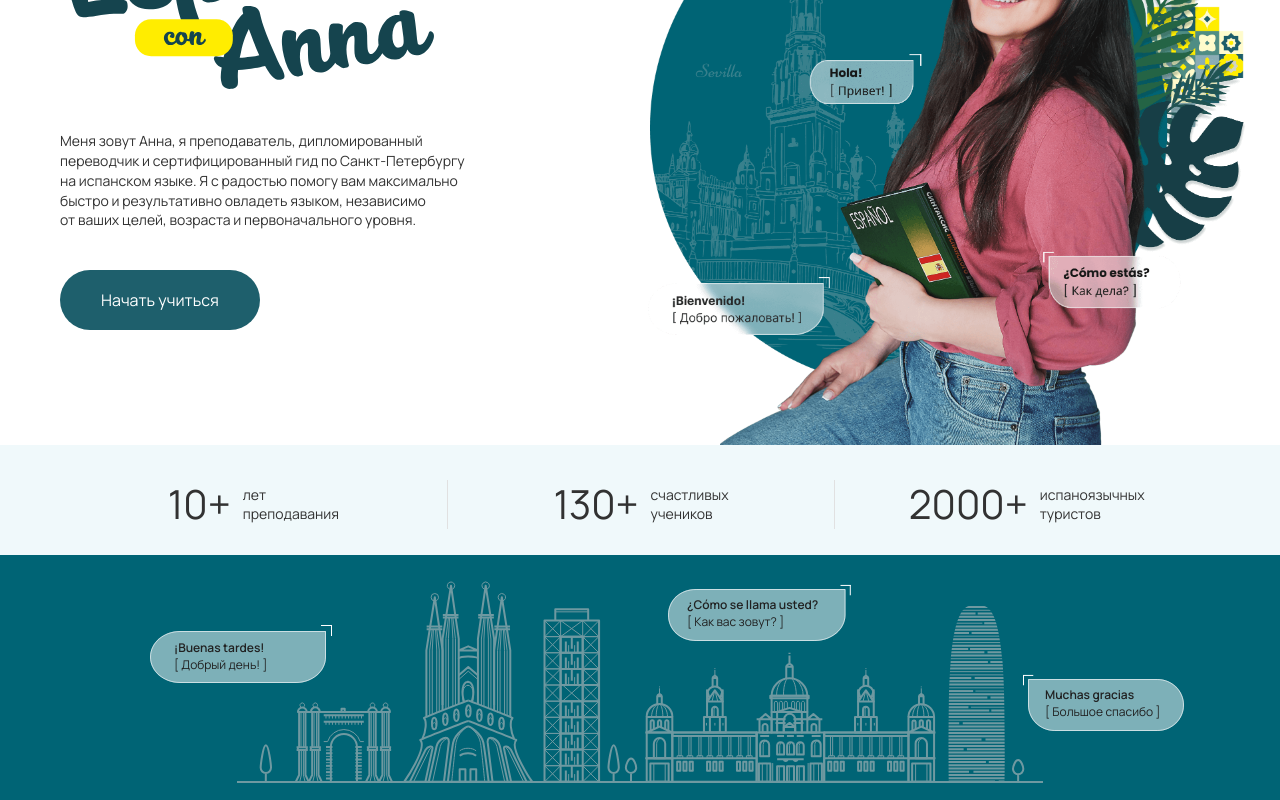
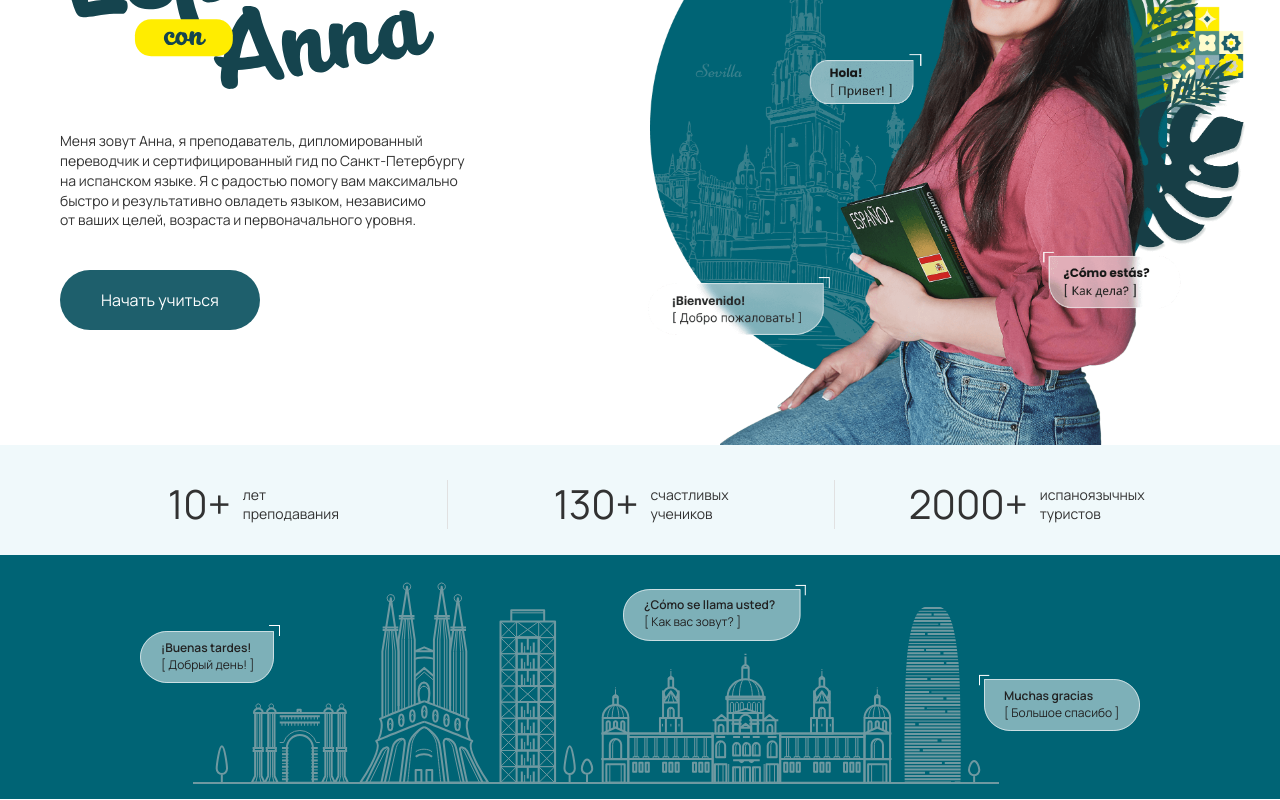
Before and after one commit to elrouss/spanish-with-anna, a Next.js app in the folder frontend/: page / in a window 1280 px wide. Shown: the part 355-1155 px from the top of the page. Built offline with nearby package versions, Linux system fonts and the light colour scheme.

Commit message:
style: change sizes and positions of elements

```diff
--- a/frontend/src/components/DecorativeBackground/DecorativeBackground.jsx
+++ b/frontend/src/components/DecorativeBackground/DecorativeBackground.jsx
@@ -3,6 +3,7 @@ import styles from './DecorativeBackground.module.scss';
 function DecorativeBackground() {
   return (
     <div className={styles.section}>
+      <div className={styles.wrapper}>
         <div className={styles.background}>
           <div className={styles.billet1}>
             <div className={styles.text}>
@@ -30,6 +31,7 @@ function DecorativeBackground() {
           </div>
         </div>
       </div>
+    </div>
   );
 }
 
--- a/frontend/src/components/DecorativeBackground/DecorativeBackground.module.scss
+++ b/frontend/src/components/DecorativeBackground/DecorativeBackground.module.scss
@@ -1,20 +1,24 @@
 @import '../../styles/index.scss';
 
 .section {
-  padding: 19px 0 6px;
+  background-color: $color-main-4;
+}
 
-  background-color: $color-main-4;
+.wrapper {
+  max-width: $wrapper-main-desktop;
+  margin: 0 auto;
+  padding: 27px 0 11px;
 }
 
 .background {
   position: relative;
+  left: 133px;
 
-  max-width: $wrapper-main-desktop;
-  margin: 0 auto;
+  display: inline-block;
 
   background: url(../../../public/assets/images/city.svg) center no-repeat;
-  width: 100%;
-  height: 220px;
+  width: 806px;
+  height: 204px;
 }
 
 .text {
@@ -41,17 +45,21 @@
 }
 
 .billet1 {
-  top: 51px;
-  left: 90px;
+  top: 43px;
+  left: -53px;
 
   background: url(../../../public/assets/icons/billet-1.svg) center no-repeat;
-  width: 182px;
+  width: 140px;
   height: 58px;
+
+  & > .text {
+    padding-left: 21px;
+  }
 }
 
 .billet2 {
-  top: 9px;
-  right: 369px;
+  top: 1px;
+  right: 193px;
 
   background: url(../../../public/assets/icons/billet-2.svg) center no-repeat;
   width: 183px;
@@ -59,20 +67,20 @@
 
   & > .text {
     padding-top: 14px;
-    padding-left: 19px;
+    padding-left: 21px;
   }
 }
 
 .billet3 {
-  right: 36px;
-  bottom: 63px;
+  right: -141px;
+  bottom: 55px;
 
   background: url(../../../public/assets/icons/billet-3.svg) center no-repeat;
   width: 161px;
   height: 57px;
 
   & > .text {
-    padding-top: 13px;
-    padding-left: 22px;
+    padding-top: 14px;
+    padding-left: 25px;
   }
 }
```
Also changed, not shown: frontend/public/assets/icons/billet-1.svg, frontend/public/assets/images/city.svg. Lines whose indentation alone changed are shown as unchanged.
